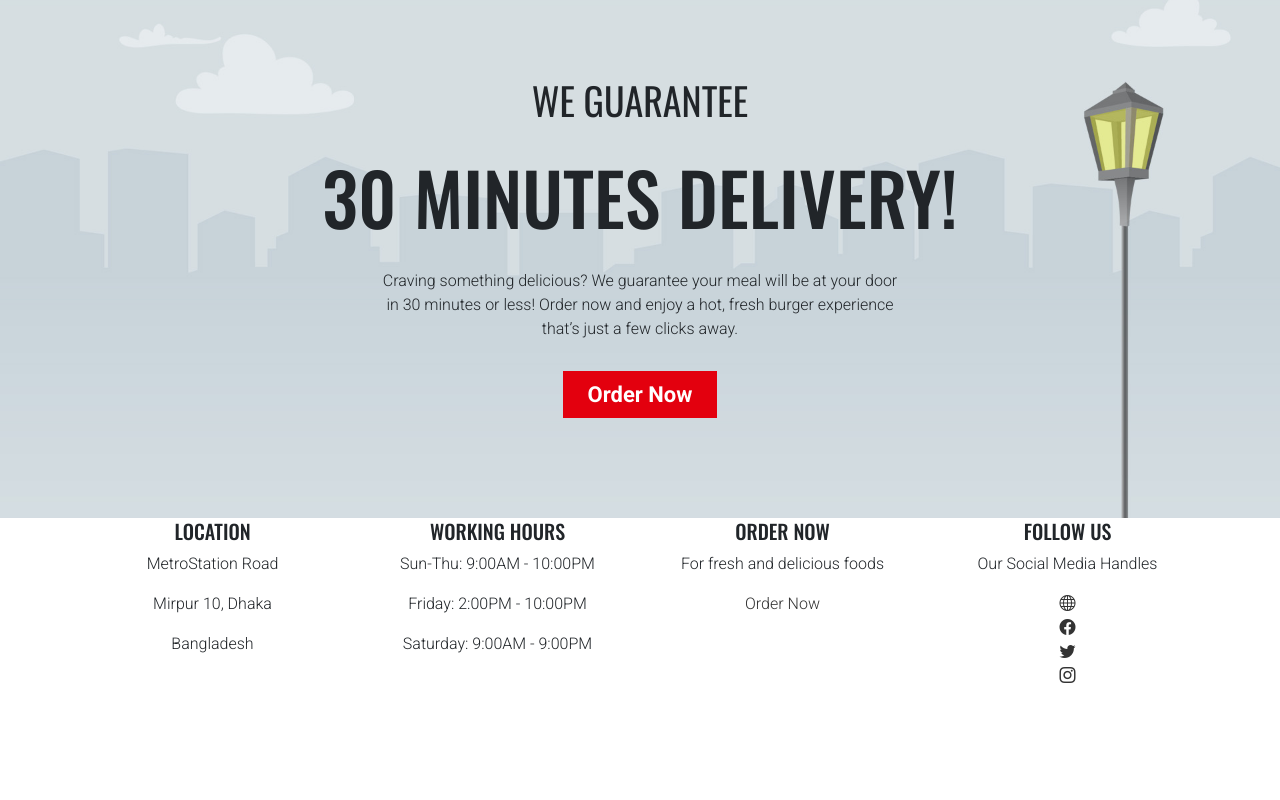
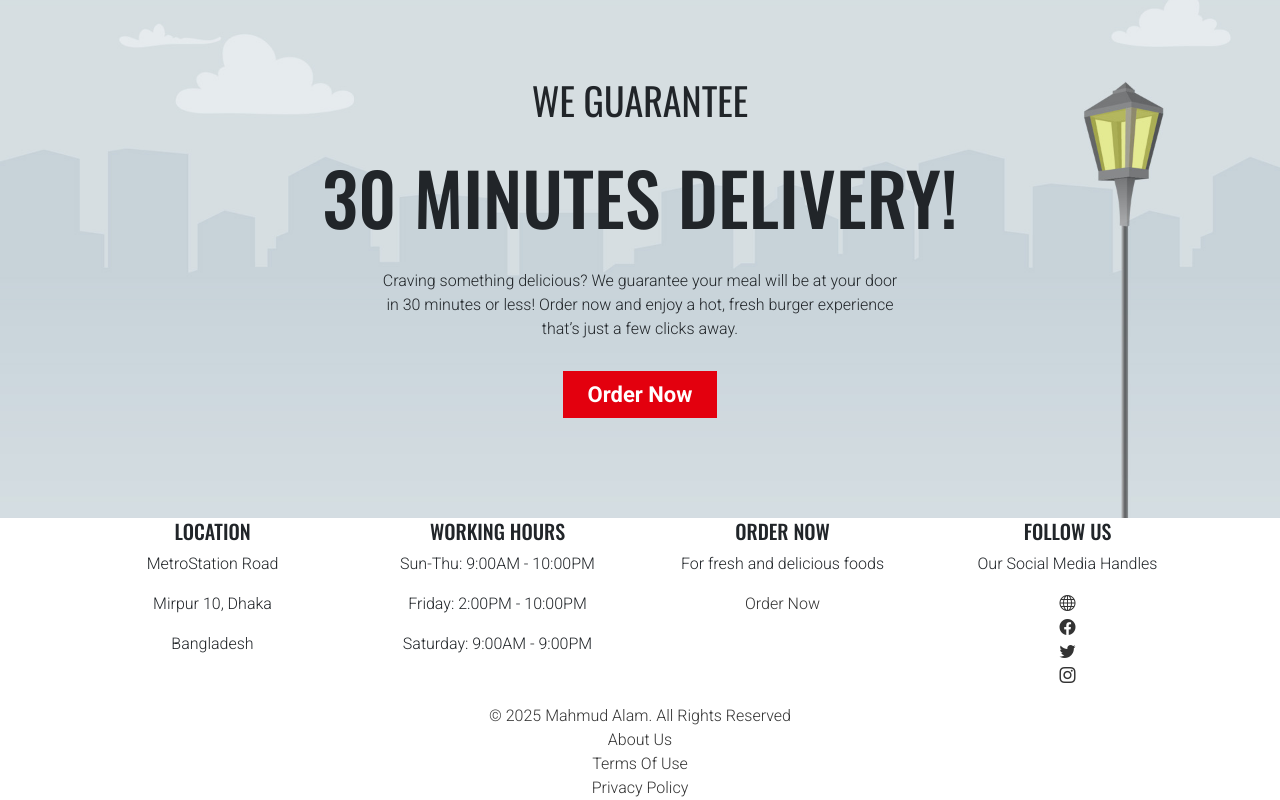
Before and after one commit to Mahmud-Alam/react-food-app, a React (Vite) app: page / in a window 1280 px wide. Shown: the part 6558-7358 px from the top of the page. Before the commit the page ends 7262 px from the top, so only its background shows below. Built offline with nearby package versions, Linux system fonts and the light colour scheme.

Commit message:
add copyright section into footer section

```diff
--- a/src/components/Layouts/Footer.jsx
+++ b/src/components/Layouts/Footer.jsx
@@ -1,6 +1,7 @@
 import { Col, Container, Row } from "react-bootstrap";
 import { Link } from "react-router-dom";
 import { footerSectionContent } from "../../data/contentData";
+import CopyrightSection from "../home/CopyrightSection";
 
 function Footer() {
   return (
@@ -36,6 +37,9 @@ function Footer() {
             </Col>
           ))}
         </Row>
+
+        {/* Copyright Section */}
+        <CopyrightSection/>
       </Container>
     </footer>
   );
```
